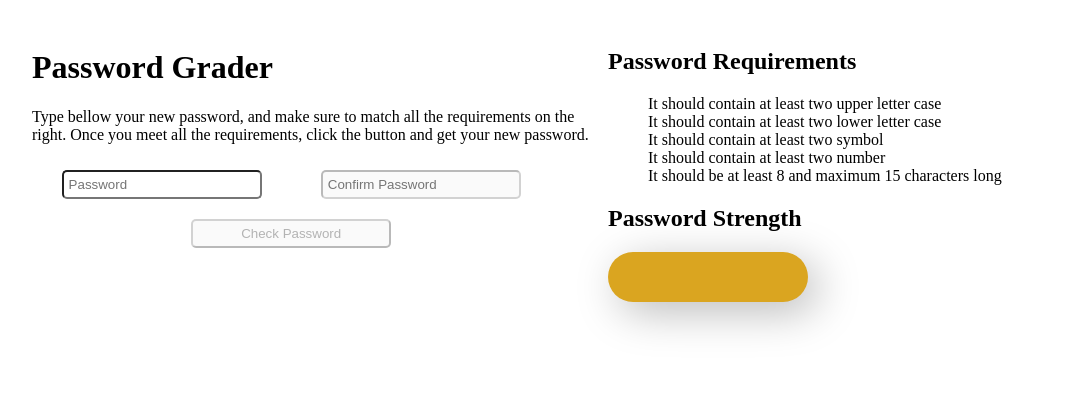
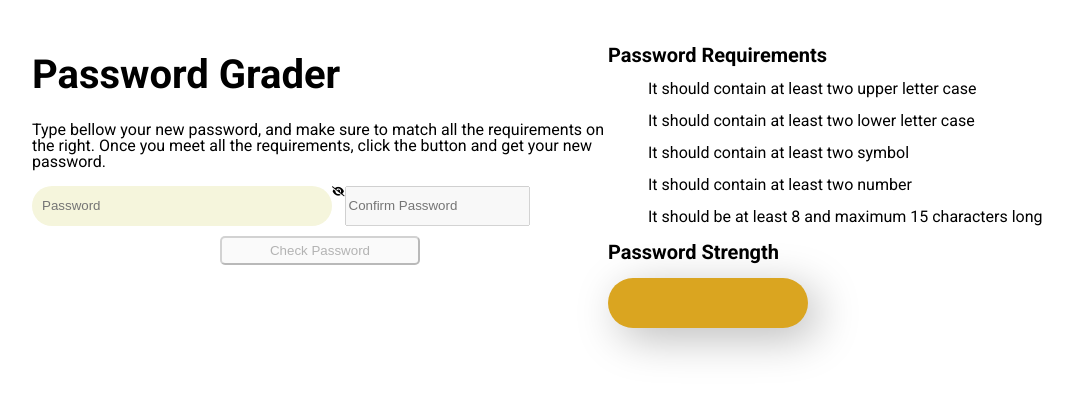
Before and after one commit to diegomouradev/password-grader, a website: page index.html in a window 1280 px wide. Shown: the whole page, without its empty margins (52-1125 px from the left). Drawn offline with Linux system fonts and the light colour scheme.

Commit message:
added SaaS and togglePassword

```diff
--- a/index.html
+++ b/index.html
@@ -2,6 +2,8 @@
 <head>
     <meta charset="UTF-8">
     <meta name="viewport" content="width=device-width, initial-scale=1.0">
+    <!-- Font -->
+    <link href="https://fonts.googleapis.com/css2?family=Roboto:wght@100;300;400;700;900&display=swap" rel="stylesheet">
     <!-- Font Awesome -->
     <script src="https://kit.fontawesome.com/64c369e33d.js" crossorigin="anonymous"></script>
     <!-- CSS -->
@@ -12,7 +14,7 @@
 
     <main class="main__wrapper">
         <div class="form__wrapper">
-            <h1 class="heading__secondary">
+            <h1 class="heading__primary">
                 Password Grader
             </h1>
             <p class="paragraph">
@@ -20,9 +22,9 @@
                 Once you meet all the requirements, click the button and get your new password.
             </p>
             <form id="form" class="form">
-                <input id="password" class="password" type="password" placeholder="Password" required>
-                <label for="password" class="label__password">Password</label>
-                <input id="confirm-password" class="confirm-password" type="text" placeholder="Confirm Password" disabled>
+                <input id="password" class="password" type="password" placeholder="Password" minlength="8" maxlength="15" required>
+                <label id="toggle-password" for="password" class="label__password"><i id="toggle-password-btn" class="fas fa-eye-slash"></i></label>
+                <input id="confirm-password" class="confirm-password" type="password" placeholder="Confirm Password" minlength="8" maxlength="15" disabled>
                 <label for="confirm-password" class="label__confirm-password">Confirm Password</label>
                 <button id="btn" class="btn" disabled>Check Password</button>
             </form>
@@ -32,19 +34,17 @@
                 Password Requirements
             </h2>
             <ul class="password__requirements">
-                <li id="requirement__one" class=""> It should contain at least two upper letter case</li>
-                <li id="requirement__two" class=""> It should contain at least two lower letter case</li>
-                <li id="requirement__three" class=""> It should contain at least two symbol</li>
-                <li id="requirement__four" class=""> It should contain at least two number</li>
-                <li id="requirement__five" class=""> It should be at least 8 and maximum 15 characters long</li>
+                <li id="requirement__one" class=""> <p class="paragraph">It should contain at least two upper letter case</p></li>
+                <li id="requirement__two" class=""> <p class="paragraph">It should contain at least two lower letter case</p></li>
+                <li id="requirement__three" class=""> <p class="paragraph">It should contain at least two symbol</p></li>
+                <li id="requirement__four" class=""> <p class="paragraph">It should contain at least two number</p></li>
+                <li id="requirement__five" class=""> <p class="paragraph">It should be at least 8 and maximum 15 characters long</p></li>
             </ul>
             <h2 class="heading__secondary">
                 Password Strength
             </h2>
             <div id="password__strength" class="password__strength">
-                <span id='weak' class="no-display-strength weak"><h3>Weak</h3></span>
-                <span id='medium' class="no-display-strength medium"><h3>Medium</h3></span>
-                <span id='strong' class="no-display-strength strong"><h3>Strong</h3></span>
+
             </div>
         </div>
     </main>
--- a/js/app.js
+++ b/js/app.js
@@ -11,7 +11,7 @@
     // It should display 'Medium' if characters count >= 9 < 12.
     // It should display 'Strong' if characters count > 13.
 
-    // If characters count >= 10 and requirements are met, 'confirm password input field should be enable.
+    // If characters count >= 8 and requirements are met, 'confirm password input field should be enable.
     // If input value on 'confirm password' field is === to passwordPass, enable button 'check password'.
     // When 'check password button' is clicked, display alert containing 'password strength' + passwordPass.
 
@@ -37,16 +37,48 @@
             passwordInput.addEventListener('input', function() {
                 App.checkInput(event);
             });
+
+            let toggleBtn = document.getElementById('toggle-password');
+            toggleBtn.addEventListener('click', function(){
+                App.togglePassword();
+            });
         },
         checkInput: function(event) {
-            inputValue =  event.data;
-            passwordSoFar = passwordSoFar + inputValue;
+
+            if(event.inputType === 'deleteContentBackward'){
+                let numberOfDeletedCharacters = 0;
+                numberOfDeletedCharacters++;
+
+                let deleteFrom =  passwordSoFar.length - numberOfDeletedCharacters;
+                passwordSoFar = passwordSoFar.substr(deleteFrom, passwordSoFar.length - 1);
+
+            } else {
+                inputValue =  event.data;
+                passwordSoFar = passwordSoFar + inputValue;
+            }
 
             if(passwordSoFar.length <= 8) {
                 this.renderRequirements(passwordSoFar, inputValue);
 
             } else {
                 this.renderStrength(passwordSoFar);
+            };
+        },
+        togglePassword: function() {
+
+            let passwordInput = document.getElementById('password');
+            let toggleBtn = document.getElementById('toggle-password-btn');
+
+            if(passwordInput.type === 'password'){
+                passwordInput.type = 'text';
+                toggleBtn.classList.remove('fa-eye-slash');
+                toggleBtn.classList.add('fa-eye');
+
+
+            } else {
+                passwordInput.type = 'password';
+                toggleBtn.classList.remove('fa-eye');
+                toggleBtn.classList.add('fa-eye-slash');
             };
         },
         renderRequirements: function(passwordSoFar,inputValue) {
--- /dev/null
+++ b/sass/_base.scss
@@ -0,0 +1,36 @@
+/* http://meyerweb.com/eric/tools/css/reset/
+   v2.0 | 20110126
+   License: none (public domain)
+*/
+
+html {
+	margin: 0;
+	padding: 0;
+    border: 0;
+    font-family: 'Roboto', sans-serif;
+	font-size: 62.5%; // width 1200 - 1800 ? 1 rem = 10px | 10/16 = 62.5%
+	vertical-align: baseline;
+}
+/* HTML5 display-role reset for older browsers */
+article, aside, details, figcaption, figure,
+footer, header, hgroup, menu, nav, section {
+	display: block;
+}
+body {
+	line-height: 1;
+}
+ol, ul {
+	list-style: none;
+}
+blockquote, q {
+	quotes: none;
+}
+blockquote:before, blockquote:after,
+q:before, q:after {
+	content: '';
+	content: none;
+}
+table {
+	border-collapse: collapse;
+	border-spacing: 0;
+}
--- /dev/null
+++ b/sass/_typography.scss
@@ -0,0 +1,15 @@
+.heading {
+
+
+    &__primary{
+        font-size: 4rem;
+    }
+
+    &__secondary{
+        font-size: 2rem;
+    }
+}
+
+.paragraph {
+    font-size: 1.6rem;
+}
--- /dev/null
+++ b/sass/main.scss
@@ -0,0 +1,73 @@
+@import 'typography.scss';
+@import 'base.scss';
+
+.main__wrapper {
+    display: grid;
+    grid-template-columns: 1fr 1fr;
+    max-width: 90vw;
+    margin: 0 auto;
+}
+
+.form__wrapper {
+    width: 100%;
+    height: 100%;
+    padding: 2rem;
+}
+
+.form {
+    display: flex;
+    flex-wrap: wrap;
+
+}
+
+.password {
+    width: 30rem;
+    height: 4rem;
+    border-radius: 5rem;
+    padding: 1rem;
+    border: none;
+    background-color: beige;
+
+}
+
+.label__confirm-password {
+    display: none;
+}
+
+.btn {
+    width: 200px;
+    border-radius: 5px;
+    padding: 5px;
+    margin: 10px auto;
+}
+
+.requirements {
+    width: 100%;
+    height: 100%;
+    padding: 20px;
+}
+
+.password__requirements {
+    list-style: none;
+}
+
+.passed {
+    color:green;
+}
+
+.password__strength {
+    width: 200px;
+    height: 50px;
+    border-radius: 50px;
+    display: flex;
+    background-color: goldenrod;
+    align-items: center;
+    justify-content: center;
+    -webkit-box-shadow: 10px 10px 44px 0px rgba(0,0,0,0.27);
+    -moz-box-shadow: 10px 10px 44px 0px rgba(0,0,0,0.27);
+    box-shadow: 10px 10px 44px 0px rgba(0,0,0,0.27);
+}
+
+.display-strength {
+
+}
```
Also changed, not shown: package.json (added, +23 -0 lines), css/style.css, 2 other files.
